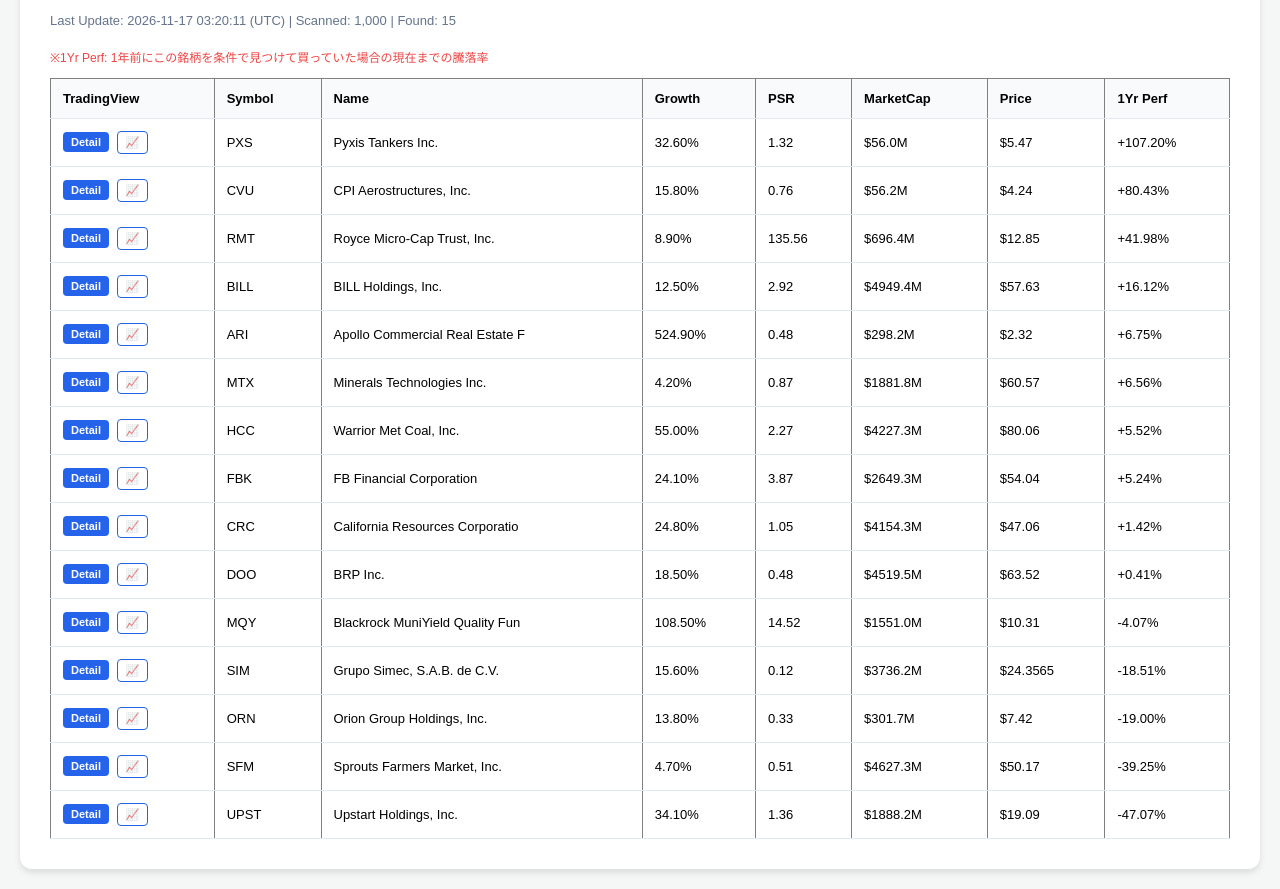
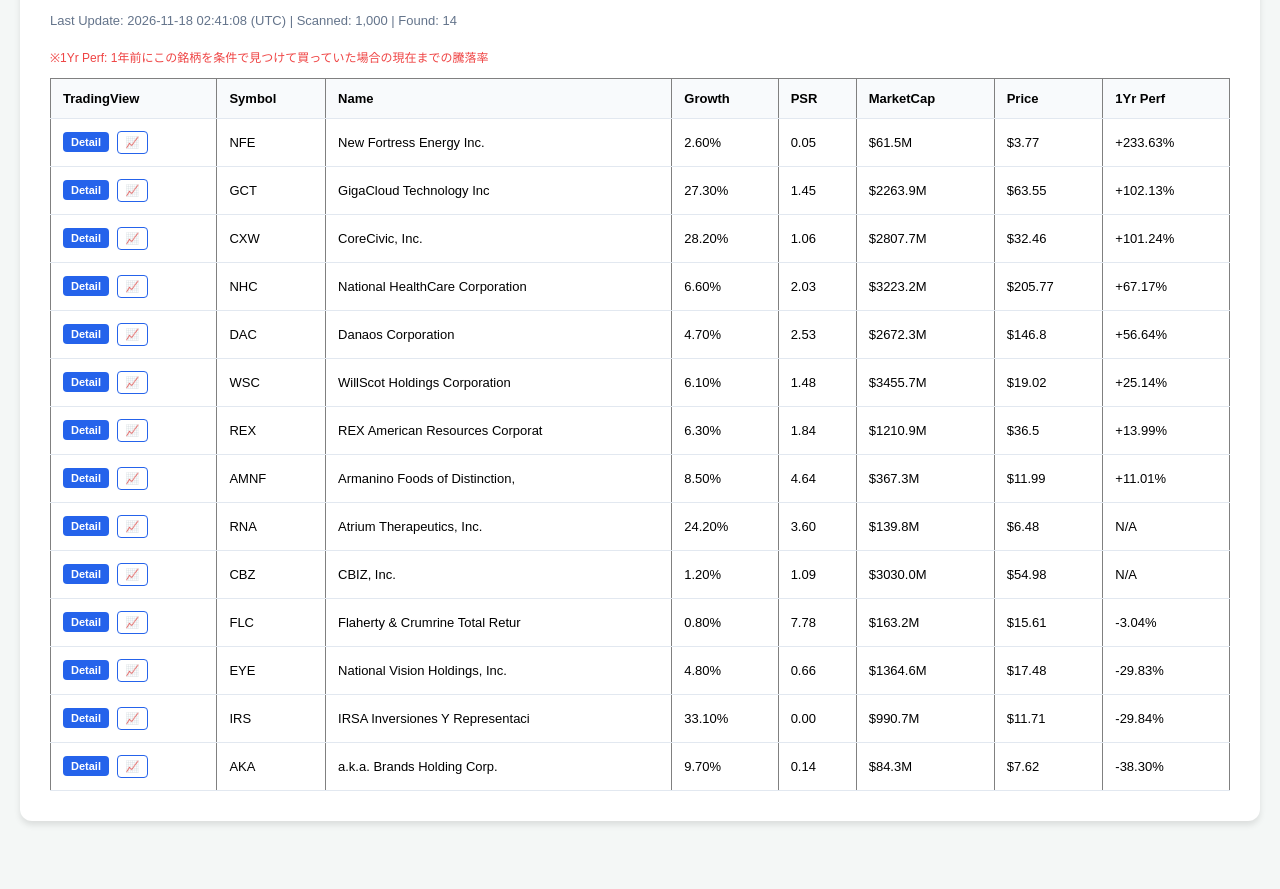
Before and after one commit to shige201906428/us-stock-tenbagger-hunter, a plain HTML site: page index.html in a window 1280 px wide. Shown: the part 97-986 px from the top of the page. After the commit the page ends 938 px from the top, so only its background shows below. Drawn offline with Linux system fonts and the light colour scheme.

Commit message:
Auto-update: 1000 stocks scanned and updated HTML

```diff
--- a/index.html
+++ b/index.html
@@ -21,7 +21,7 @@
 <body>
     <div class="container">
         <h1>🚀 Tenbagger Simulation Hunter</h1>
-        <div class="meta">Last Update: 2026-11-17 03:20:11 (UTC) | Scanned: 1,000 | Found: 15</div>
+        <div class="meta">Last Update: 2026-11-18 02:41:08 (UTC) | Scanned: 1,000 | Found: 14</div>
         <p style="font-size:12px; color:#ef4444;">※1Yr Perf: 1年前にこの銘柄を条件で見つけて買っていた場合の現在までの騰落率</p>
         <div style="overflow-x: auto;">
             <table border="1" class="dataframe">
@@ -39,154 +39,144 @@
   </thead>
   <tbody>
     <tr>
-      <td><a href="https://www.tradingview.com/symbols/PXS/" target="_blank" class="tv-btn detail">Detail</a> <a href="https://www.tradingview.com/chart/?symbol=PXS" target="_blank" class="tv-btn chart">📈</a></td>
-      <td>PXS</td>
-      <td>Pyxis Tankers Inc.</td>
-      <td>32.60%</td>
-      <td>1.32</td>
-      <td>$56.0M</td>
-      <td>$5.47</td>
-      <td>+107.20%</td>
+      <td><a href="https://www.tradingview.com/symbols/NFE/" target="_blank" class="tv-btn detail">Detail</a> <a href="https://www.tradingview.com/chart/?symbol=NFE" target="_blank" class="tv-btn chart">📈</a></td>
+      <td>NFE</td>
+      <td>New Fortress Energy Inc.</td>
+      <td>2.60%</td>
+      <td>0.05</td>
+      <td>$61.5M</td>
+      <td>$3.77</td>
+      <td>+233.63%</td>
     </tr>
     <tr>
-      <td><a href="https://www.tradingview.com/symbols/CVU/" target="_blank" class="tv-btn detail">Detail</a> <a href="https://www.tradingview.com/chart/?symbol=CVU" target="_blank" class="tv-btn chart">📈</a></td>
-      <td>CVU</td>
-      <td>CPI Aerostructures, Inc.</td>
-      <td>15.80%</td>
-      <td>0.76</td>
-      <td>$56.2M</td>
-      <td>$4.24</td>
-      <td>+80.43%</td>
+      <td><a href="https://www.tradingview.com/symbols/GCT/" target="_blank" class="tv-btn detail">Detail</a> <a href="https://www.tradingview.com/chart/?symbol=GCT" target="_blank" class="tv-btn chart">📈</a></td>
+      <td>GCT</td>
+      <td>GigaCloud Technology Inc</td>
+      <td>27.30%</td>
+      <td>1.45</td>
+      <td>$2263.9M</td>
+      <td>$63.55</td>
+      <td>+102.13%</td>
     </tr>
     <tr>
-      <td><a href="https://www.tradingview.com/symbols/RMT/" target="_blank" class="tv-btn detail">Detail</a> <a href="https://www.tradingview.com/chart/?symbol=RMT" target="_blank" class="tv-btn chart">📈</a></td>
-      <td>RMT</td>
-      <td>Royce Micro-Cap Trust, Inc.</td>
-      <td>8.90%</td>
-      <td>135.56</td>
-      <td>$696.4M</td>
-      <td>$12.85</td>
-      <td>+41.98%</td>
+      <td><a href="https://www.tradingview.com/symbols/CXW/" target="_blank" class="tv-btn detail">Detail</a> <a href="https://www.tradingview.com/chart/?symbol=CXW" target="_blank" class="tv-btn chart">📈</a></td>
+      <td>CXW</td>
+      <td>CoreCivic, Inc.</td>
+      <td>28.20%</td>
+      <td>1.06</td>
+      <td>$2807.7M</td>
+      <td>$32.46</td>
+      <td>+101.24%</td>
     </tr>
     <tr>
-      <td><a href="https://www.tradingview.com/symbols/BILL/" target="_blank" class="tv-btn detail">Detail</a> <a href="https://www.tradingview.com/chart/?symbol=BILL" target="_blank" class="tv-btn chart">📈</a></td>
-      <td>BILL</td>
-      <td>BILL Holdings, Inc.</td>
-      <td>12.50%</td>
-      <td>2.92</td>
-      <td>$4949.4M</td>
-      <td>$57.63</td>
-      <td>+16.12%</td>
+      <td><a href="https://www.tradingview.com/symbols/NHC/" target="_blank" class="tv-btn detail">Detail</a> <a href="https://www.tradingview.com/chart/?symbol=NHC" target="_blank" class="tv-btn chart">📈</a></td>
+      <td>NHC</td>
+      <td>National HealthCare Corporation</td>
+      <td>6.60%</td>
+      <td>2.03</td>
+      <td>$3223.2M</td>
+      <td>$205.77</td>
+      <td>+67.17%</td>
     </tr>
     <tr>
-      <td><a href="https://www.tradingview.com/symbols/ARI/" target="_blank" class="tv-btn detail">Detail</a> <a href="https://www.tradingview.com/chart/?symbol=ARI" target="_blank" class="tv-btn chart">📈</a></td>
-      <td>ARI</td>
-      <td>Apollo Commercial Real Estate F</td>
-      <td>524.90%</td>
-      <td>0.48</td>
-      <td>$298.2M</td>
-      <td>$2.32</td>
-      <td>+6.75%</td>
+      <td><a href="https://www.tradingview.com/symbols/DAC/" target="_blank" class="tv-btn detail">Detail</a> <a href="https://www.tradingview.com/chart/?symbol=DAC" target="_blank" class="tv-btn chart">📈</a></td>
+      <td>DAC</td>
+      <td>Danaos Corporation</td>
+      <td>4.70%</td>
+      <td>2.53</td>
+      <td>$2672.3M</td>
+      <td>$146.8</td>
+      <td>+56.64%</td>
     </tr>
     <tr>
-      <td><a href="https://www.tradingview.com/symbols/MTX/" target="_blank" class="tv-btn detail">Detail</a> <a href="https://www.tradingview.com/chart/?symbol=MTX" target="_blank" class="tv-btn chart">📈</a></td>
-      <td>MTX</td>
-      <td>Minerals Technologies Inc.</td>
-      <td>4.20%</td>
-      <td>0.87</td>
-      <td>$1881.8M</td>
-      <td>$60.57</td>
-      <td>+6.56%</td>
+      <td><a href="https://www.tradingview.com/symbols/WSC/" target="_blank" class="tv-btn detail">Detail</a> <a href="https://www.tradingview.com/chart/?symbol=WSC" target="_blank" class="tv-btn chart">📈</a></td>
+      <td>WSC</td>
+      <td>WillScot Holdings Corporation</td>
+      <td>6.10%</td>
+      <td>1.48</td>
+      <td>$3455.7M</td>
+      <td>$19.02</td>
+      <td>+25.14%</td>
     </tr>
     <tr>
-      <td><a href="https://www.tradingview.com/symbols/HCC/" target="_blank" class="tv-btn detail">Detail</a> <a href="https://www.tradingview.com/chart/?symbol=HCC" target="_blank" class="tv-btn chart">📈</a></td>
-      <td>HCC</td>
-      <td>Warrior Met Coal, Inc.</td>
-      <td>55.00%</td>
-      <td>2.27</td>
-      <td>$4227.3M</td>
-      <td>$80.06</td>
-      <td>+5.52%</td>
+      <td><a href="https://www.tradingview.com/symbols/REX/" target="_blank" class="tv-btn detail">Detail</a> <a href="https://www.tradingview.com/chart/?symbol=REX" target="_blank" class="tv-btn chart">📈</a></td>
+      <td>REX</td>
+      <td>REX American Resources Corporat</td>
+      <td>6.30%</td>
+      <td>1.84</td>
+      <td>$1210.9M</td>
+      <td>$36.5</td>
+      <td>+13.99%</td>
     </tr>
     <tr>
-      <td><a href="https://www.tradingview.com/symbols/FBK/" target="_blank" class="tv-btn detail">Detail</a> <a href="https://www.tradingview.com/chart/?symbol=FBK" target="_blank" class="tv-btn chart">📈</a></td>
-      <td>FBK</td>
-      <td>FB Financial Corporation</td>
-      <td>24.10%</td>
-      <td>3.87</td>
-      <td>$2649.3M</td>
-      <td>$54.04</td>
-      <td>+5.24%</td>
+      <td><a href="https://www.tradingview.com/symbols/AMNF/" target="_blank" class="tv-btn detail">Detail</a> <a href="https://www.tradingview.com/chart/?symbol=AMNF" target="_blank" class="tv-btn chart">📈</a></td>
+      <td>AMNF</td>
+      <td>Armanino Foods of Distinction,</td>
+      <td>8.50%</td>
+      <td>4.64</td>
+      <td>$367.3M</td>
+      <td>$11.99</td>
+      <td>+11.01%</td>
     </tr>
     <tr>
-      <td><a href="https://www.tradingview.com/symbols/CRC/" target="_blank" class="tv-btn detail">Detail</a> <a href="https://www.tradingview.com/chart/?symbol=CRC" target="_blank" class="tv-btn chart">📈</a></td>
-      <td>CRC</td>
-      <td>California Resources Corporatio</td>
-      <td>24.80%</td>
-      <td>1.05</td>
-      <td>$4154.3M</td>
-      <td>$47.06</td>
-      <td>+1.42%</td>
+      <td><a href="https://www.tradingview.com/symbols/RNA/" target="_blank" class="tv-btn detail">Detail</a> <a href="https://www.tradingview.com/chart/?symbol=RNA" target="_blank" class="tv-btn chart">📈</a></td>
+      <td>RNA</td>
+      <td>Atrium Therapeutics, Inc.</td>
+      <td>24.20%</td>
+      <td>3.60</td>
+      <td>$139.8M</td>
+      <td>$6.48</td>
+      <td>N/A</td>
     </tr>
     <tr>
-      <td><a href="https://www.tradingview.com/symbols/DOO/" target="_blank" class="tv-btn detail">Detail</a> <a href="https://www.tradingview.com/chart/?symbol=DOO" target="_blank" class="tv-btn chart">📈</a></td>
-      <td>DOO</td>
-      <td>BRP Inc.</td>
-      <td>18.50%</td>
-      <td>0.48</td>
-      <td>$4519.5M</td>
-      <td>$63.52</td>
-      <td>+0.41%</td>
+      <td><a href="https://www.tradingview.com/symbols/CBZ/" target="_blank" class="tv-btn detail">Detail</a> <a href="https://www.tradingview.com/chart/?symbol=CBZ" target="_blank" class="tv-btn chart">📈</a></td>
+      <td>CBZ</td>
+      <td>CBIZ, Inc.</td>
+      <td>1.20%</td>
+      <td>1.09</td>
+      <td>$3030.0M</td>
+      <td>$54.98</td>
+      <td>N/A</td>
     </tr>
     <tr>
-      <td><a href="https://www.tradingview.com/symbols/MQY/" target="_blank" class="tv-btn detail">Detail</a> <a href="https://www.tradingview.com/chart/?symbol=MQY" target="_blank" class="tv-btn chart">📈</a></td>
-      <td>MQY</td>
-      <td>Blackrock MuniYield Quality Fun</td>
-      <td>108.50%</td>
-      <td>14.52</td>
-      <td>$1551.0M</td>
-      <td>$10.31</td>
-      <td>-4.07%</td>
+      <td><a href="https://www.tradingview.com/symbols/FLC/" target="_blank" class="tv-btn detail">Detail</a> <a href="https://www.tradingview.com/chart/?symbol=FLC" target="_blank" class="tv-btn chart">📈</a></td>
+      <td>FLC</td>
+      <td>Flaherty & Crumrine Total Retur</td>
+      <td>0.80%</td>
+      <td>7.78</td>
+      <td>$163.2M</td>
+      <td>$15.61</td>
+      <td>-3.04%</td>
     </tr>
     <tr>
-      <td><a href="https://www.tradingview.com/symbols/SIM/" target="_blank" class="tv-btn detail">Detail</a> <a href="https://www.tradingview.com/chart/?symbol=SIM" target="_blank" class="tv-btn chart">📈</a></td>
-      <td>SIM</td>
-      <td>Grupo Simec, S.A.B. de C.V.</td>
-      <td>15.60%</td>
-      <td>0.12</td>
-      <td>$3736.2M</td>
-      <td>$24.3565</td>
-      <td>-18.51%</td>
+      <td><a href="https://www.tradingview.com/symbols/EYE/" target="_blank" class="tv-btn detail">Detail</a> <a href="https://www.tradingview.com/chart/?symbol=EYE" target="_blank" class="tv-btn chart">📈</a></td>
+      <td>EYE</td>
+      <td>National Vision Holdings, Inc.</td>
+      <td>4.80%</td>
+      <td>0.66</td>
+      <td>$1364.6M</td>
+      <td>$17.48</td>
+      <td>-29.83%</td>
     </tr>
     <tr>
-      <td><a href="https://www.tradingview.com/symbols/ORN/" target="_blank" class="tv-btn detail">Detail</a> <a href="https://www.tradingview.com/chart/?symbol=ORN" target="_blank" class="tv-btn chart">📈</a></td>
-      <td>ORN</td>
-      <td>Orion Group Holdings, Inc.</td>
-      <td>13.80%</td>
-      <td>0.33</td>
-      <td>$301.7M</td>
-      <td>$7.42</td>
-      <td>-19.00%</td>
+      <td><a href="https://www.tradingview.com/symbols/IRS/" target="_blank" class="tv-btn detail">Detail</a> <a href="https://www.tradingview.com/chart/?symbol=IRS" target="_blank" class="tv-btn chart">📈</a></td>
+      <td>IRS</td>
+      <td>IRSA Inversiones Y Representaci</td>
+      <td>33.10%</td>
+      <td>0.00</td>
+      <td>$990.7M</td>
+      <td>$11.71</td>
+      <td>-29.84%</td>
     </tr>
     <tr>
-      <td><a href="https://www.tradingview.com/symbols/SFM/" target="_blank" class="tv-btn detail">Detail</a> <a href="https://www.tradingview.com/chart/?symbol=SFM" target="_blank" class="tv-btn chart">📈</a></td>
-      <td>SFM</td>
-      <td>Sprouts Farmers Market, Inc.</td>
-      <td>4.70%</td>
-      <td>0.51</td>
-      <td>$4627.3M</td>
-      <td>$50.17</td>
-      <td>-39.25%</td>
-    </tr>
-    <tr>
-      <td><a href="https://www.tradingview.com/symbols/UPST/" target="_blank" class="tv-btn detail">Detail</a> <a href="https://www.tradingview.com/chart/?symbol=UPST" target="_blank" class="tv-btn chart">📈</a></td>
-      <td>UPST</td>
-      <td>Upstart Holdings, Inc.</td>
-      <td>34.10%</td>
-      <td>1.36</td>
-      <td>$1888.2M</td>
-      <td>$19.09</td>
-      <td>-47.07%</td>
+      <td><a href="https://www.tradingview.com/symbols/AKA/" target="_blank" class="tv-btn detail">Detail</a> <a href="https://www.tradingview.com/chart/?symbol=AKA" target="_blank" class="tv-btn chart">📈</a></td>
+      <td>AKA</td>
+      <td>a.k.a. Brands Holding Corp.</td>
+      <td>9.70%</td>
+      <td>0.14</td>
+      <td>$84.3M</td>
+      <td>$7.62</td>
+      <td>-38.30%</td>
     </tr>
   </tbody>
 </table>
```
